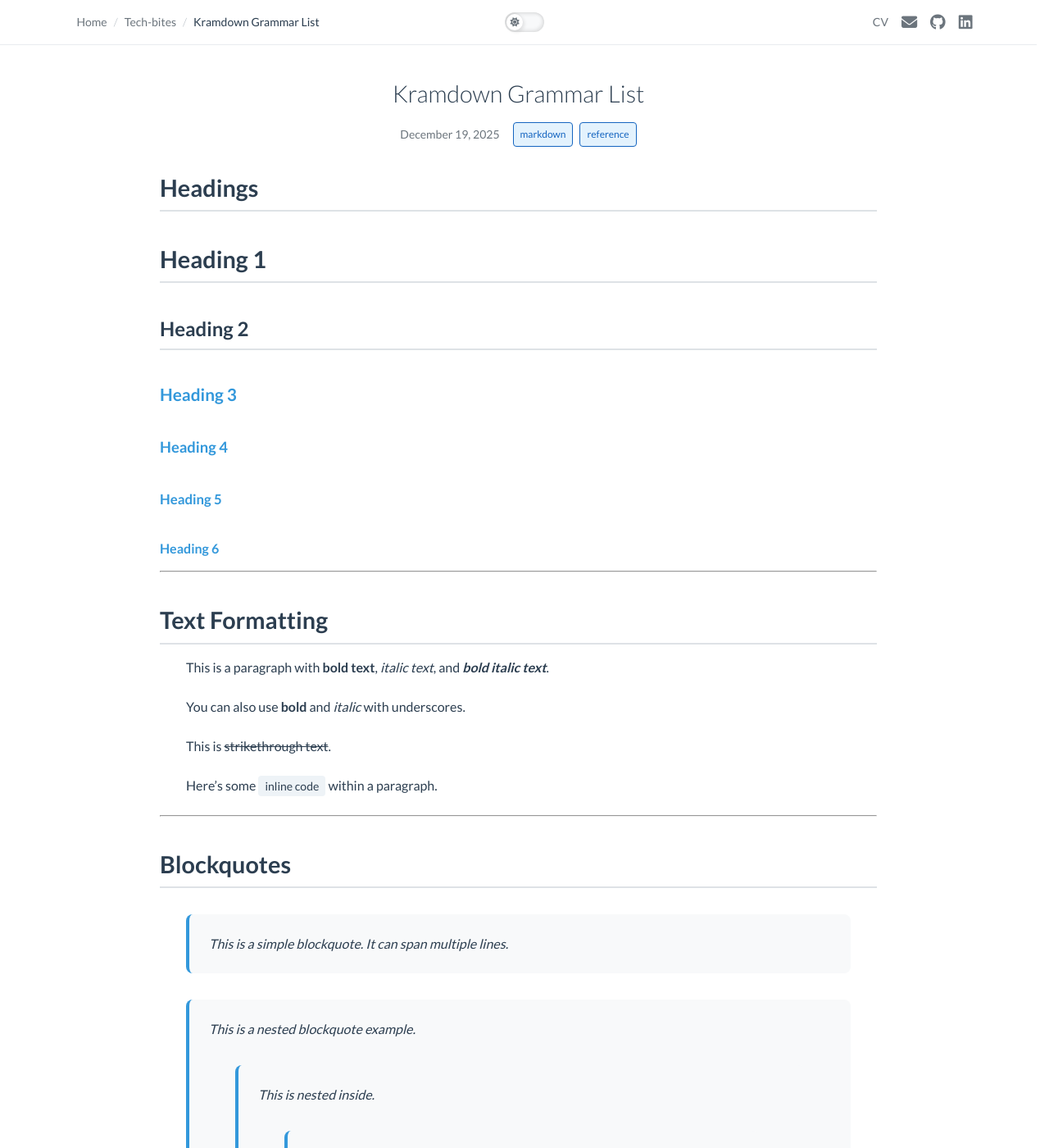
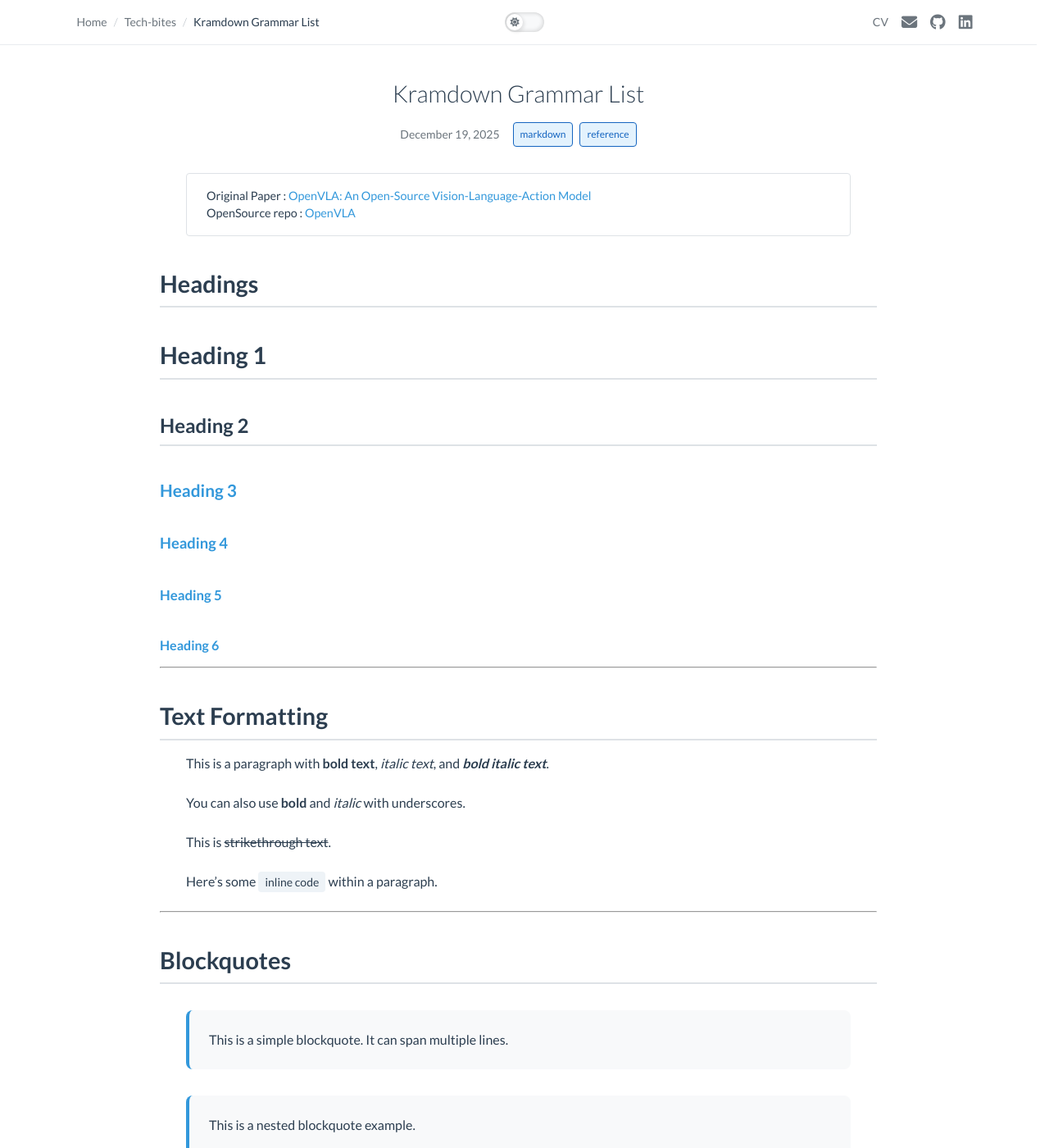
Before and after one commit to dudududukim/spectrum-eager, a Jekyll site: the page built from _posts/2025-12-19-kramdown-example.md, in a window 1280 px wide and 1400 px high. Shown: the whole window at 82% size. Built offline with Jekyll 4.4.1, drawn with Linux system fonts in a browser that asks for light colours.

Commit message:
Remove italic style from blockquote and add reference class
- Removed font-style: italic from blockquote elements for cleaner look
- Added .reference class for displaying paper/resource references
- Reference style uses rectangular border instead of thick left border
- Provides clean, minimal design for citations and links

```diff
--- a/_posts/2025-12-19-kramdown-example.md
+++ b/_posts/2025-12-19-kramdown-example.md
@@ -6,6 +6,10 @@
 description: "Comprehensive examples of all Kramdown/Markdown syntax supported in this blog."
 reading_time: 15
 ---
+
+> Original Paper : [OpenVLA: An Open-Source Vision-Language-Action Model](https://arxiv.org/pdf/2406.09246)
+> <br>OpenSource repo : [OpenVLA](https://openvla.github.io/)
+{: .reference}
 
 # Headings
 
--- a/_sass/_layouts.scss
+++ b/_sass/_layouts.scss
@@ -438,7 +438,6 @@
       background-color: var(--bg-secondary);
       border-left: 4px solid var(--primary-color);
       border-radius: var(--radius-md);
-      font-style: italic;
       color: var(--text-secondary);
 
       p,
@@ -454,6 +453,21 @@
 
       >*:last-child {
         margin-bottom: 0;
+      }
+
+      // Reference style variant
+      &.reference {
+        background-color: transparent;
+        border: 1px solid var(--border-color);
+        border-left: 1px solid var(--border-color);
+        border-radius: var(--radius-sm);
+        padding: 1rem 1.5rem;
+        color: var(--text-color);
+        font-size: 0.9rem;
+
+        a {
+          font-weight: 500;
+        }
       }
     }
 
@@ -624,7 +638,6 @@
       background-color: var(--bg-secondary);
       border-left: 4px solid var(--primary-color);
       border-radius: var(--radius-md);
-      font-style: italic;
       color: var(--text-secondary);
 
       p,
@@ -640,6 +653,21 @@
 
       >*:last-child {
         margin-bottom: 0;
+      }
+
+      // Reference style variant
+      &.reference {
+        background-color: transparent;
+        border: 1px solid var(--border-color);
+        border-left: 1px solid var(--border-color);
+        border-radius: var(--radius-sm);
+        padding: 1rem 1.5rem;
+        color: var(--text-color);
+        font-size: 0.9rem;
+
+        a {
+          font-weight: 500;
+        }
       }
     }
 
```
